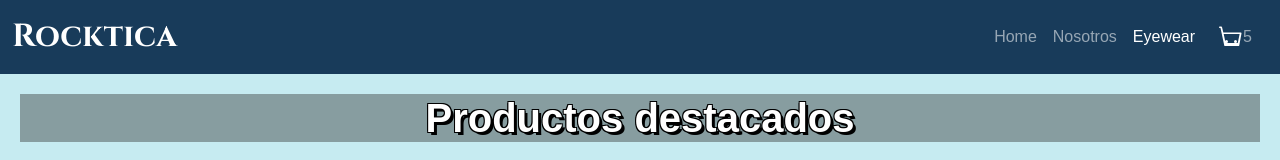
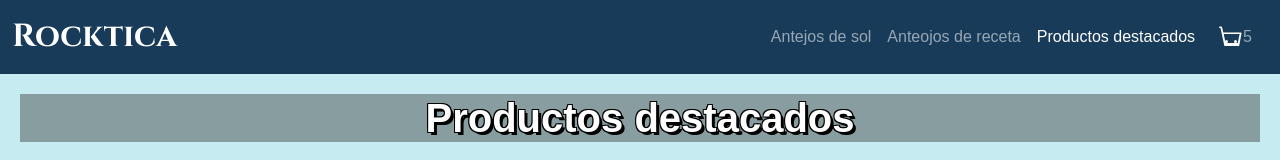
Before and after one commit to MatiasFazzito/ReactJS, a React (Vite) app: page / in a window 1280 px wide. Shown: the top 160 px of the page. Built offline with nearby package versions, Linux system fonts and the light colour scheme.

Commit message:
Cambio en navbar

```diff
--- a/src/components/Navbar/Nav.jsx
+++ b/src/components/Navbar/Nav.jsx
@@ -13,13 +13,13 @@ function Nav({ cartCount }) {
                         <div className="collapse navbar-collapse" id="navbarNav">
                             <ul className="navbar-nav d-flex align-items-center">
                                 <li className="nav-item">
-                                    <a className="nav-link" href="#">Home</a>
+                                    <a className="nav-link" href="#">Antejos de sol</a>
                                 </li>
                                 <li className="nav-item">
-                                    <a className="nav-link" href="#">Nosotros</a>
+                                    <a className="nav-link" href="#">Anteojos de receta</a>
                                 </li>
                                 <li className="nav-item">
-                                    <a className="nav-link active" aria-current="page" href="#">Eyewear</a>
+                                    <a className="nav-link active" aria-current="page" href="#">Productos destacados</a>
                                 </li>
                                 <li className="nav-item">
                                     <span className="nav-link" aria-current="page" href="#"><CartWidget cartCount={cartCount}/></span>
```
